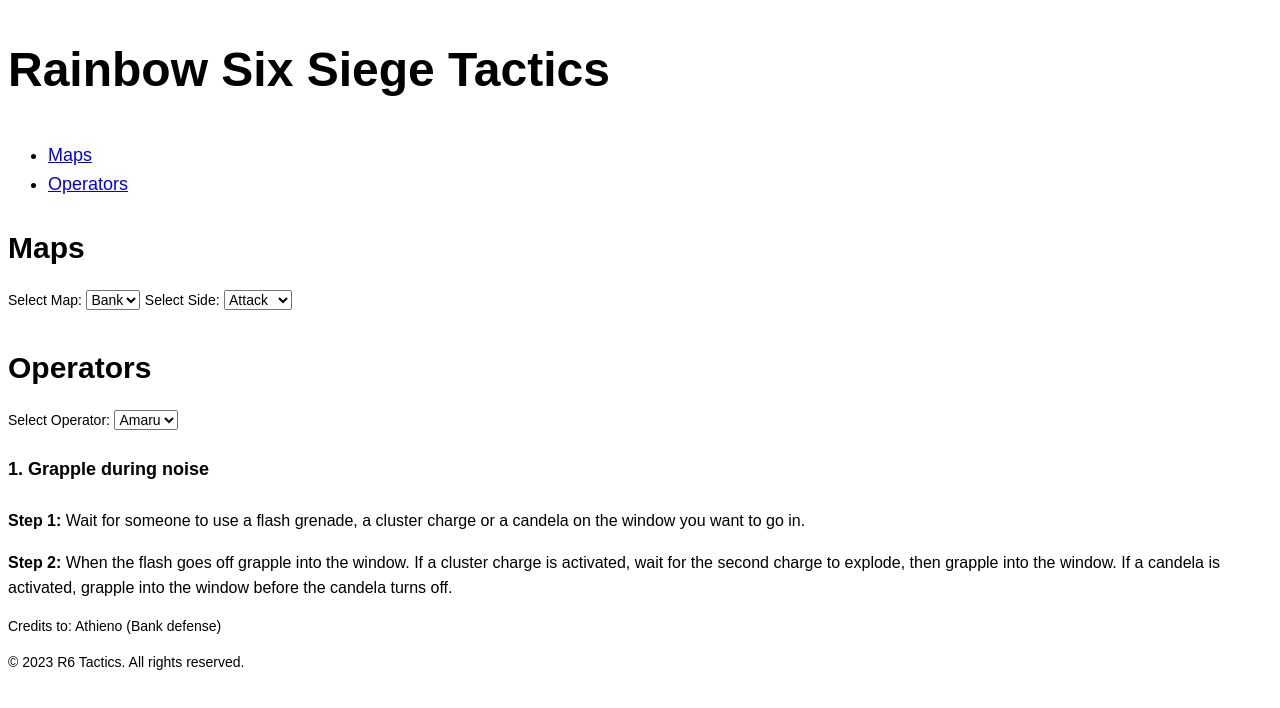
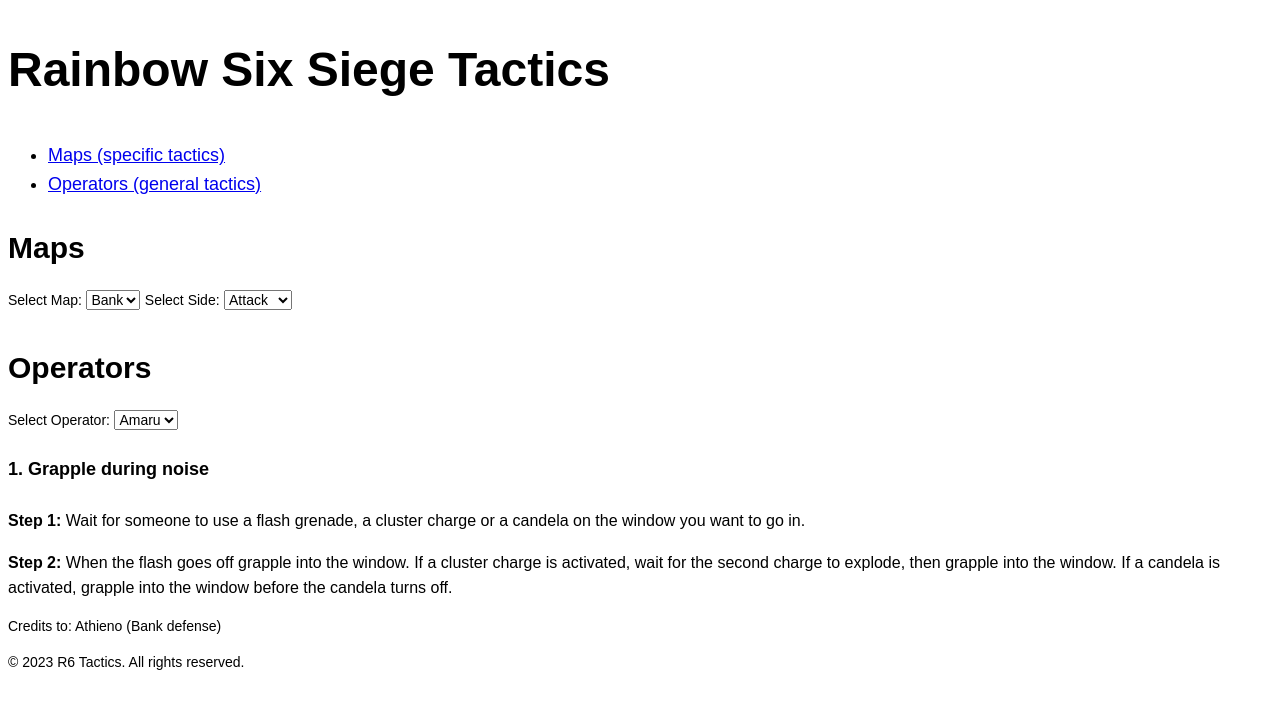
Before and after one commit to R6Tactics/r6tactics.github.io, a plain HTML site: page index.html in a window 1280 px wide. Drawn offline with Linux system fonts and the light colour scheme.

Commit message:
Updated headers

```diff
--- a/index.html
+++ b/index.html
@@ -69,8 +69,8 @@
 
     <nav>
         <ul>
-            <li><a href="#maps">Maps</a></li>
-            <li><a href="#operators">Operators</a></li>
+            <li><a href="#maps">Maps (specific tactics)</a></li>
+            <li><a href="#operators">Operators (general tactics)</a></li>
         </ul>
     </nav>
 
```
